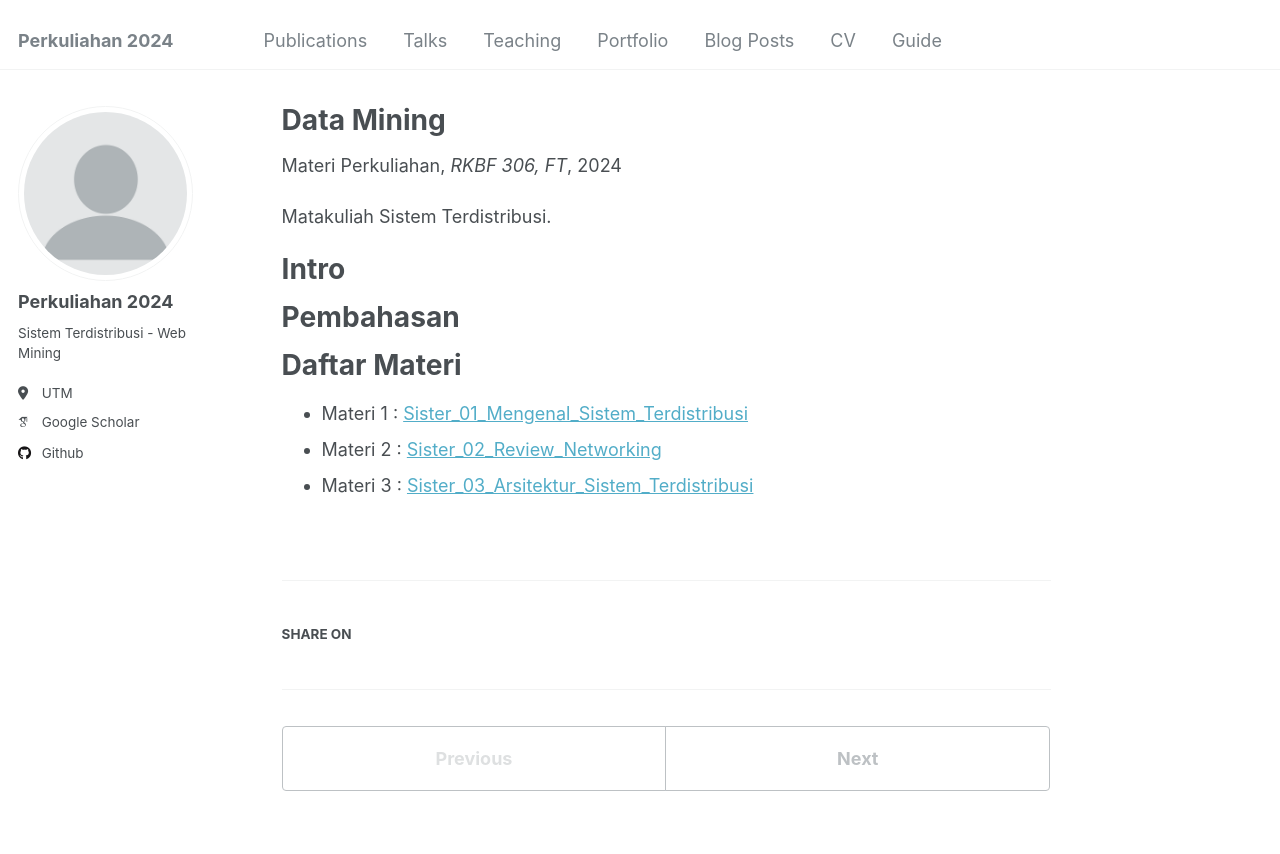
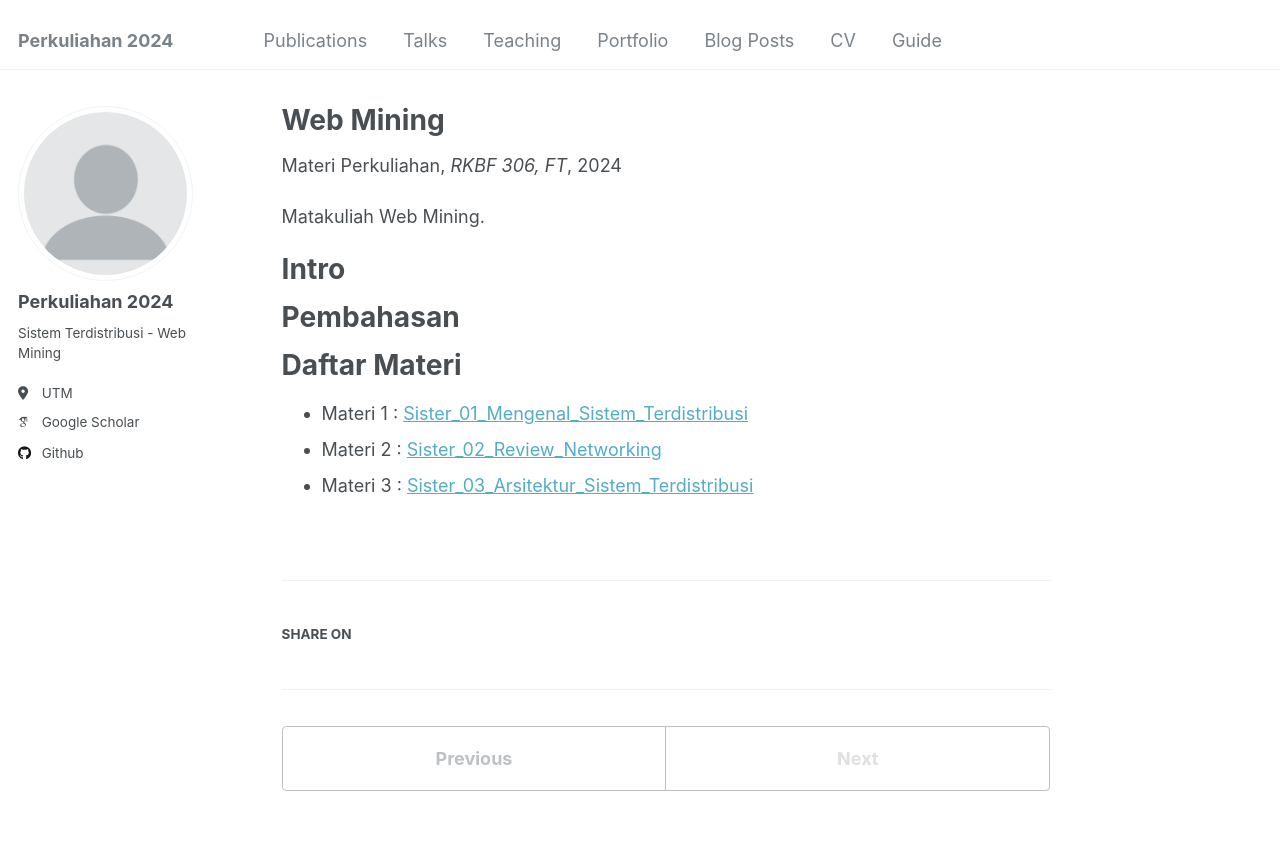
Before and after one commit to d33p-git/akademik, a Jekyll site: the page built from _teaching/2024-rkbf-webmining-2.md, in a window 1280 px wide and 1162 px high. Shown: the top 854 px of the window. Built offline with Jekyll 4.4.1, drawn with Linux system fonts in a browser that asks for light colours; some web fonts are replaced.

Commit message:
update materi web mining

```diff
--- a/_teaching/2024-rkbf-datamining-2.md
+++ b/_teaching/2024-rkbf-webmining-2.md
@@ -1,14 +1,14 @@
 ---
-title: "Data Mining"
+title: "Web Mining"
 collection: teaching
 type: "Materi Perkuliahan"
-permalink: /teaching/2024-rkbf-datamining-1
+permalink: /teaching/2024-rkbf-webmining-1
 venue: "RKBF 306, FT"
 date: 2024-01-01
 location: "Bangkalan, Indonesia"
 ---
 
-Matakuliah Sistem Terdistribusi.
+Matakuliah Web Mining.
 
 Intro
 ======
```
